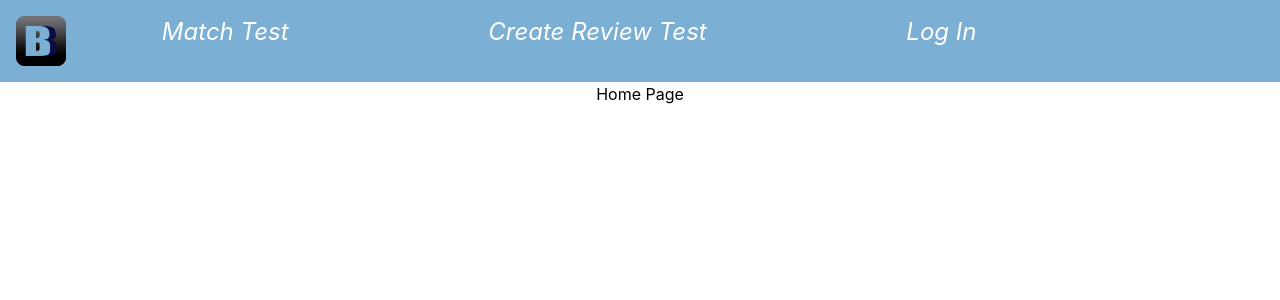
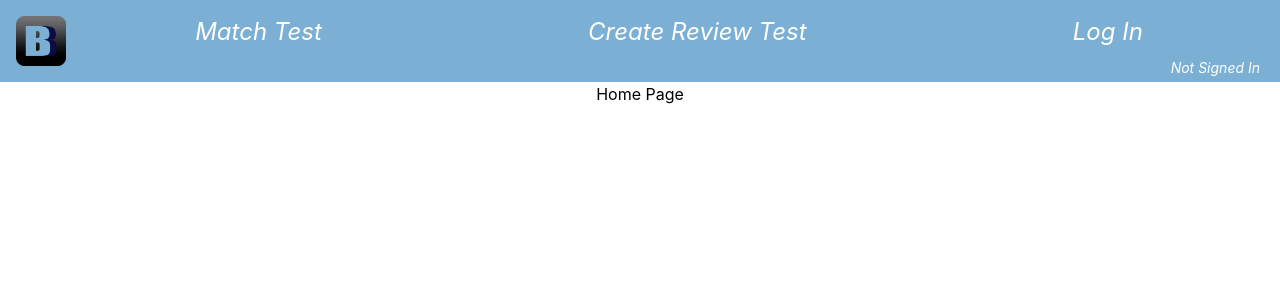
Before and after one commit to 2022-autumn-cos-420/Team-Egg, a React (Create React App) app in the folder client/: page / in a window 1280 px wide. Shown: the top 300 px of the page. Built offline with nearby package versions, Linux system fonts and the light colour scheme; no server answers.

Commit message:
TDD Time!
Experimented with offloading values into smaller components

```diff
--- a/client/src/components/Navbar.tsx
+++ b/client/src/components/Navbar.tsx
@@ -17,8 +17,9 @@ function logout({setIsAuth}: {setIsAuth: (isAuth: boolean) => void}){
     signOut(auth);
 }
 
-function SignedInMessage({isAuth} : {isAuth: boolean}){
-    return <div data-testid="signedInMessage">
+export function SignedInMessage({isAuth , currentUser} : {isAuth: boolean, currentUser: string | null | undefined}){
+    return <div data-testid="signedInMessage" className="text-sm absolute right-5 bottom-1">
+        {isAuth? `Signed in as ${currentUser}`: "Not Signed In"}
     </div>
 }
 
@@ -61,7 +62,7 @@ export default function Navbar(){
                     logout({setIsAuth});
                 }} to="/">Log Out</Link>
                 }
-                <SignedInMessage isAuth={isAuth}/>
+                <SignedInMessage isAuth={isAuth} currentUser={auth.currentUser?.displayName}/>
             </div>
         </div>
         </nav>
```
Also changed, not shown: 1 other file (tests, documents, lock files or other folders).
